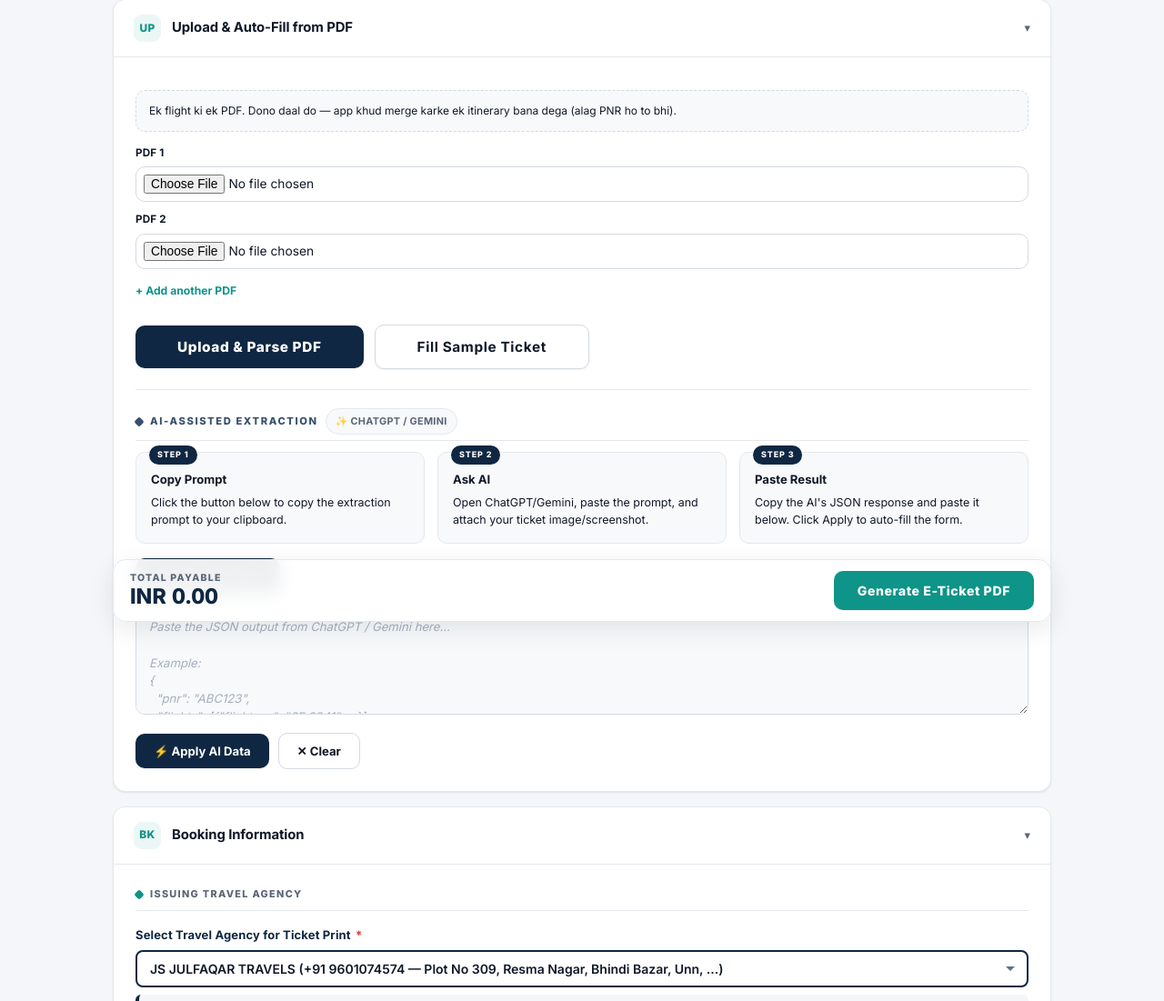
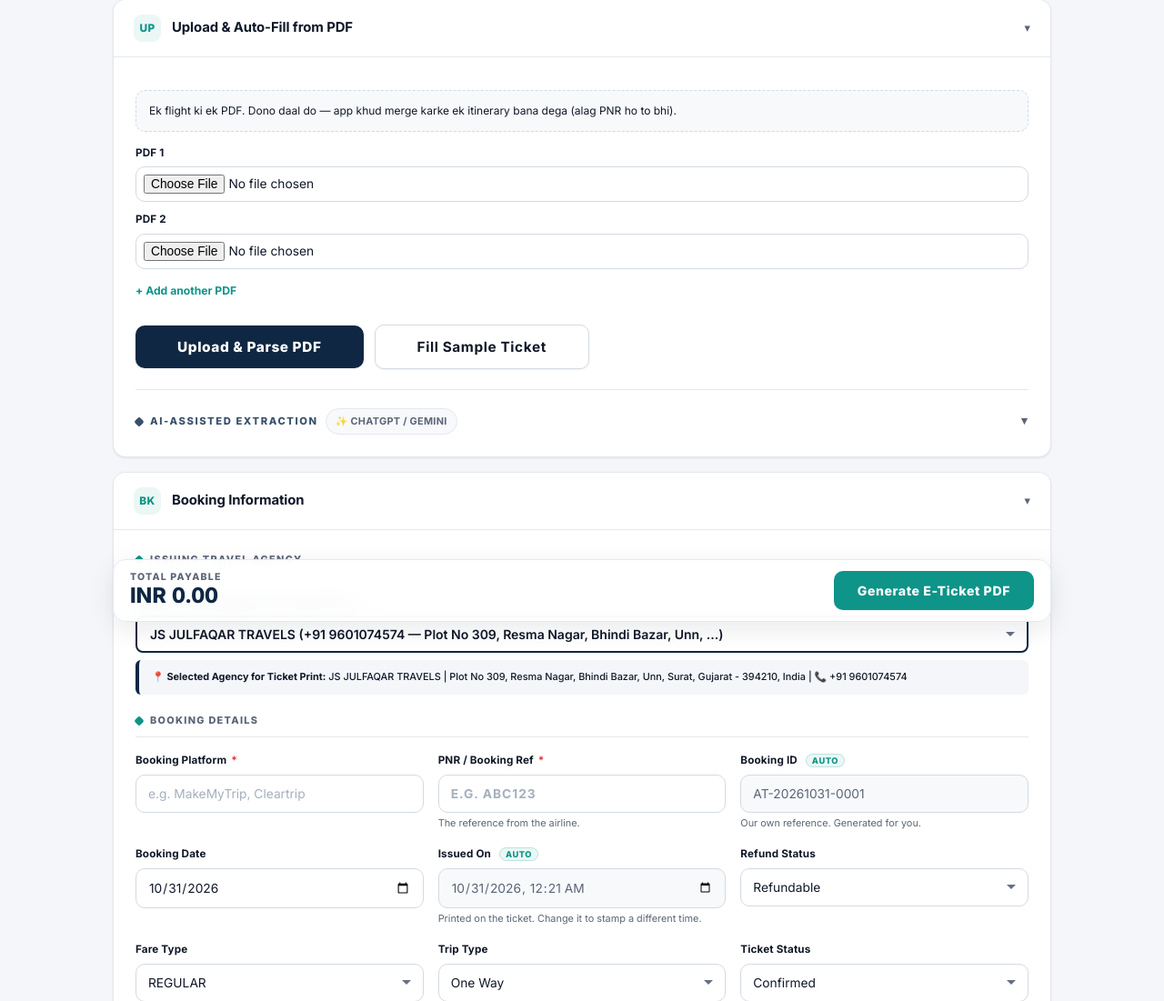
Before and after one commit to vmankit/Ticket, a Flask app: page / in a window 1280 px wide. Shown: the part 104-1205 px from the top of the page at 91% size. Run offline with Flask 3, Linux system fonts and the light colour scheme; the visitor is signed in with stand-in values (Sample User, id 1); parts of the project's set-up code (start-up, migrations or seed data) failed here and were passed over; some libraries are stand-ins or nearby versions.

Commit message:
style(ui): fold the AI extraction block away until it is wanted
Most tickets arrive as a PDF, so the three-step AI path was taking a
third of the upload card for something used occasionally. It is now a
<details> that sits as one quiet line and opens on click - no script, and
it still opens for find-in-page and printing.

Co-Authored-By: Claude Opus 5 <noreply@anthropic.com>

```diff
--- a/templates/index.html
+++ b/templates/index.html
@@ -238,7 +238,13 @@
 
         /* AI Prompt Section */
         .ai-section{border-top:1px solid var(--border);margin-top:22px;padding-top:20px}
-        .ai-section .section-title{font-size:.7rem;font-weight:800;letter-spacing:1.6px;text-transform:uppercase;color:var(--primary-light);margin-bottom:12px;padding-bottom:6px;border-bottom:1px solid var(--border);display:flex;align-items:center;gap:8px}
+        .ai-section>summary.section-title{font-size:.7rem;font-weight:800;letter-spacing:1.6px;text-transform:uppercase;color:var(--primary-light);margin-bottom:12px;padding-bottom:6px;border-bottom:1px solid var(--border);display:flex;align-items:center;gap:8px;cursor:pointer;user-select:none;list-style:none}
+        .ai-section>summary::-webkit-details-marker{display:none}
+        .ai-section>summary:hover{color:var(--text)}
+        .ai-chevron{margin-left:auto;font-size:.8rem;color:var(--text-muted);transition:transform .2s}
+        .ai-section[open]>summary .ai-chevron{transform:rotate(180deg)}
+        /* Closed, it is just one quiet line - no trailing rule or gap. */
+        .ai-section:not([open])>summary.section-title{margin-bottom:0;padding-bottom:0;border-bottom:none}
         .ai-section .section-title .dot{width:8px;height:8px;background:var(--primary-light);border-radius:2px;transform:rotate(45deg)}
         .ai-steps{display:grid;grid-template-columns:1fr 1fr 1fr;gap:14px;margin-bottom:16px}
         @media(max-width:768px){.ai-steps{grid-template-columns:1fr}}
@@ -304,8 +310,8 @@
                                 <button type="button" class="btn-generate btn-quiet" id="sampleFillBtn">Fill Sample Ticket</button>
                             </div>
                     <!-- ── AI-Assisted Extraction ────────────────── -->
-                    <div class="ai-section">
-                        <div class="section-title"><span class="dot"></span>AI-ASSISTED EXTRACTION <span class="ai-badge">✨ ChatGPT / Gemini</span></div>
+                    <details class="ai-section">
+                        <summary class="section-title"><span class="dot"></span>AI-ASSISTED EXTRACTION <span class="ai-badge">✨ ChatGPT / Gemini</span><span class="ai-chevron">▾</span></summary>
                         <div class="ai-steps">
                             <div class="ai-step">
                                 <span class="step-num">STEP 1</span>
@@ -346,7 +352,7 @@ Example:
                             </button>
                         </div>
                         <div class="ai-status" id="aiStatus"></div>
-                    </div>
+                    </details>
                 </div>
             </div>
 
```
